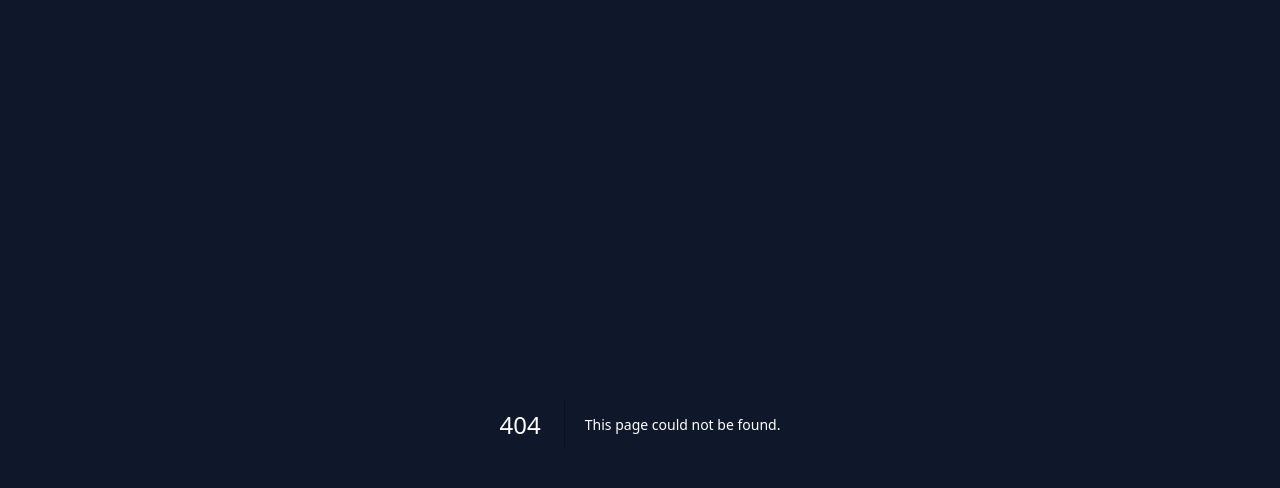
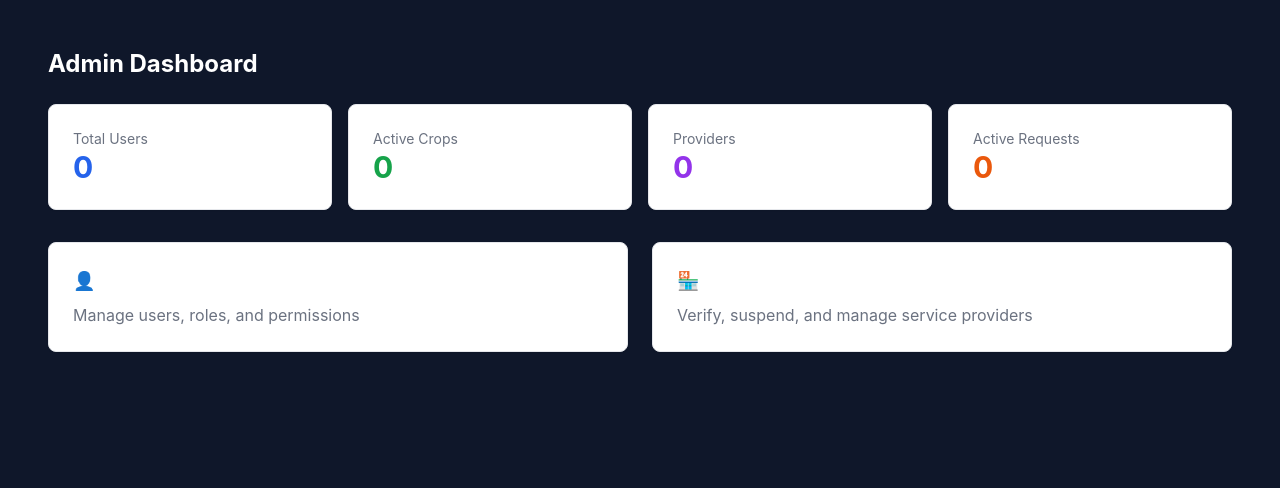
Before and after one commit to malikarpit/cultivax, a Next.js app in the folder frontend/: page /admin in a window 1280 px wide. Before the commit this address had no page. Shown: the top 488 px of the page. Built offline with nearby package versions, Linux system fonts and the light colour scheme.

Commit message:
feat: add admin dashboard with stats and user management page

```diff
--- /dev/null
+++ b/frontend/src/app/admin/page.tsx
@@ -0,0 +1,55 @@
+'use client';
+
+import { useEffect, useState } from 'react';
+
+interface Stats {
+  total_users: number;
+  total_crops: number;
+  total_providers: number;
+  active_requests: number;
+}
+
+export default function AdminPage() {
+  const [stats, setStats] = useState<Stats>({
+    total_users: 0,
+    total_crops: 0,
+    total_providers: 0,
+    active_requests: 0,
+  });
+
+  return (
+    <div className="p-6">
+      <h1 className="text-2xl font-bold mb-6">Admin Dashboard</h1>
+
+      <div className="grid grid-cols-1 md:grid-cols-2 lg:grid-cols-4 gap-4 mb-8">
+        <div className="bg-white p-6 rounded-lg shadow-sm border">
+          <p className="text-sm text-gray-500">Total Users</p>
+          <p className="text-3xl font-bold text-blue-600">{stats.total_users}</p>
+        </div>
+        <div className="bg-white p-6 rounded-lg shadow-sm border">
+          <p className="text-sm text-gray-500">Active Crops</p>
+          <p className="text-3xl font-bold text-green-600">{stats.total_crops}</p>
+        </div>
+        <div className="bg-white p-6 rounded-lg shadow-sm border">
+          <p className="text-sm text-gray-500">Providers</p>
+          <p className="text-3xl font-bold text-purple-600">{stats.total_providers}</p>
+        </div>
+        <div className="bg-white p-6 rounded-lg shadow-sm border">
+          <p className="text-sm text-gray-500">Active Requests</p>
+          <p className="text-3xl font-bold text-orange-600">{stats.active_requests}</p>
+        </div>
+      </div>
+
+      <div className="grid grid-cols-1 md:grid-cols-2 gap-6">
+        <a href="/admin/users" className="block p-6 bg-white rounded-lg shadow-sm border hover:shadow-md transition-shadow">
+          <h3 className="text-lg font-semibold mb-2">👤 User Management</h3>
+          <p className="text-gray-500">Manage users, roles, and permissions</p>
+        </a>
+        <a href="/admin/providers" className="block p-6 bg-white rounded-lg shadow-sm border hover:shadow-md transition-shadow">
+          <h3 className="text-lg font-semibold mb-2">🏪 Provider Management</h3>
+          <p className="text-gray-500">Verify, suspend, and manage service providers</p>
+        </a>
+      </div>
+    </div>
+  );
+}
--- /dev/null
+++ b/frontend/src/app/admin/providers/page.tsx
@@ -0,0 +1,45 @@
+'use client';
+
+import { useEffect, useState } from 'react';
+import DataTable from '@/components/DataTable';
+
+export default function AdminProvidersPage() {
+  const [providers, setProviders] = useState<any[]>([]);
+  const [loading, setLoading] = useState(true);
+
+  useEffect(() => {
+    fetchProviders();
+  }, []);
+
+  const fetchProviders = async () => {
+    try {
+      const res = await fetch(
+        `${process.env.NEXT_PUBLIC_API_URL}/api/v1/providers`,
+        {
+          headers: {
+            Authorization: `Bearer ${localStorage.getItem('token')}`,
+          },
+        }
+      );
+      const data = await res.json();
+      setProviders(data?.items || data || []);
+    } catch (err) {
+      console.error('Failed to fetch providers:', err);
+    } finally {
+      setLoading(false);
+    }
+  };
+
+  const columns = ['business_name', 'region', 'is_verified', 'trust_score', 'created_at'];
+
+  return (
+    <div className="p-6">
+      <h1 className="text-2xl font-bold mb-6">Provider Management</h1>
+      {loading ? (
+        <div className="text-center py-12 text-gray-500">Loading providers...</div>
+      ) : (
+        <DataTable data={providers} columns={columns} />
+      )}
+    </div>
+  );
+}
--- /dev/null
+++ b/frontend/src/app/admin/users/page.tsx
@@ -0,0 +1,55 @@
+'use client';
+
+import { useEffect, useState } from 'react';
+import DataTable from '@/components/DataTable';
+
+interface User {
+  id: string;
+  full_name: string;
+  phone: string;
+  role: string;
+  region: string;
+  is_active: boolean;
+  created_at: string;
+}
+
+export default function AdminUsersPage() {
+  const [users, setUsers] = useState<User[]>([]);
+  const [loading, setLoading] = useState(true);
+
+  useEffect(() => {
+    fetchUsers();
+  }, []);
+
+  const fetchUsers = async () => {
+    try {
+      const res = await fetch(
+        `${process.env.NEXT_PUBLIC_API_URL}/api/v1/admin/users`,
+        {
+          headers: {
+            Authorization: `Bearer ${localStorage.getItem('token')}`,
+          },
+        }
+      );
+      const data = await res.json();
+      setUsers(data || []);
+    } catch (err) {
+      console.error('Failed to fetch users:', err);
+    } finally {
+      setLoading(false);
+    }
+  };
+
+  const columns = ['full_name', 'phone', 'role', 'region', 'is_active', 'created_at'];
+
+  return (
+    <div className="p-6">
+      <h1 className="text-2xl font-bold mb-6">User Management</h1>
+      {loading ? (
+        <div className="text-center py-12 text-gray-500">Loading users...</div>
+      ) : (
+        <DataTable data={users} columns={columns} />
+      )}
+    </div>
+  );
+}
--- /dev/null
+++ b/frontend/src/components/DataTable.tsx
@@ -0,0 +1,67 @@
+'use client';
+
+interface DataTableProps {
+  data: Record<string, any>[];
+  columns: string[];
+}
+
+export default function DataTable({ data, columns }: DataTableProps) {
+  if (data.length === 0) {
+    return (
+      <div className="text-center py-8 text-gray-500">No data available.</div>
+    );
+  }
+
+  const formatValue = (value: any): string => {
+    if (value === null || value === undefined) return '—';
+    if (typeof value === 'boolean') return value ? '✅' : '❌';
+    if (typeof value === 'object') return JSON.stringify(value);
+    if (typeof value === 'string' && value.includes('T')) {
+      try {
+        return new Date(value).toLocaleDateString();
+      } catch {
+        return value;
+      }
+    }
+    return String(value);
+  };
+
+  const formatHeader = (col: string): string => {
+    return col
+      .replace(/_/g, ' ')
+      .replace(/\b\w/g, (c) => c.toUpperCase());
+  };
+
+  return (
+    <div className="overflow-x-auto">
+      <table className="w-full border-collapse bg-white rounded-lg shadow-sm">
+        <thead>
+          <tr className="bg-gray-50 border-b">
+            {columns.map((col) => (
+              <th
+                key={col}
+                className="px-4 py-3 text-left text-sm font-medium text-gray-600"
+              >
+                {formatHeader(col)}
+              </th>
+            ))}
+          </tr>
+        </thead>
+        <tbody>
+          {data.map((row, rowIdx) => (
+            <tr
+              key={rowIdx}
+              className="border-b hover:bg-gray-50 transition-colors"
+            >
+              {columns.map((col) => (
+                <td key={col} className="px-4 py-3 text-sm text-gray-800">
+                  {formatValue(row[col])}
+                </td>
+              ))}
+            </tr>
+          ))}
+        </tbody>
+      </table>
+    </div>
+  );
+}
```
